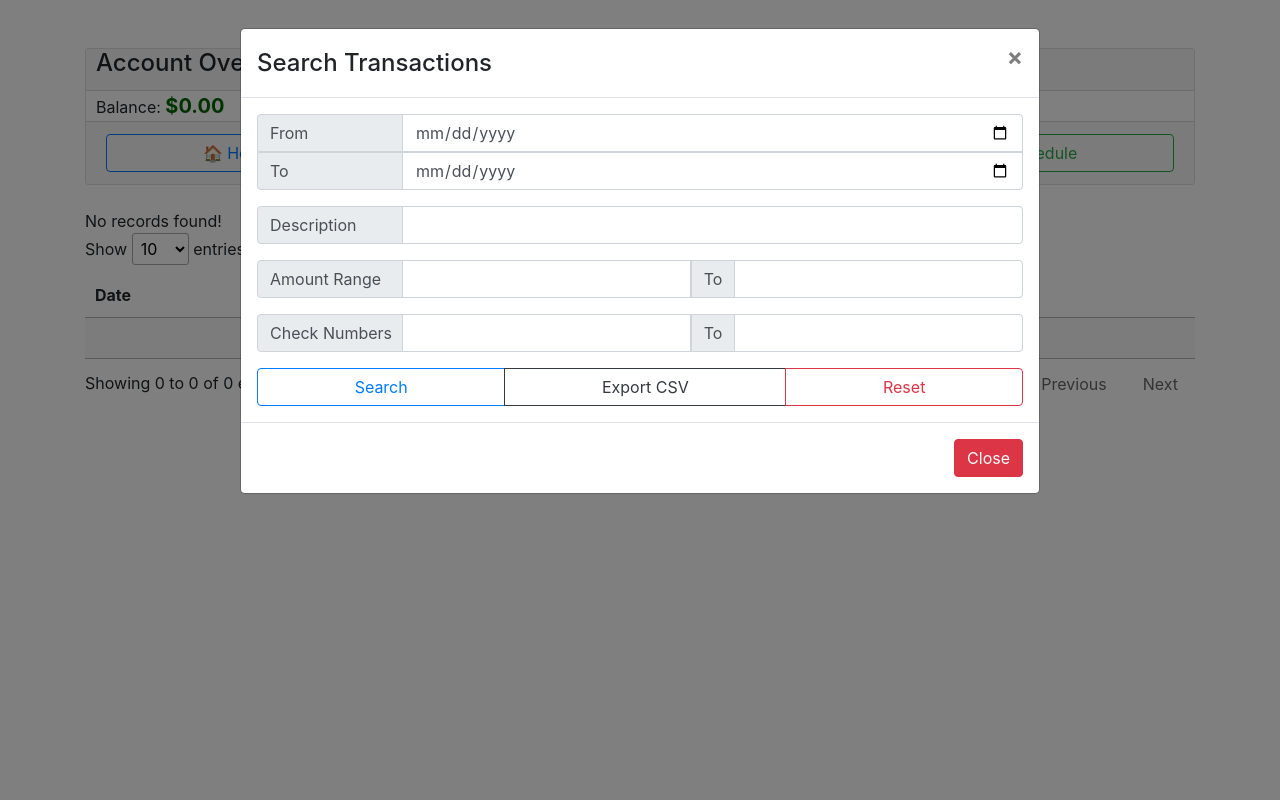
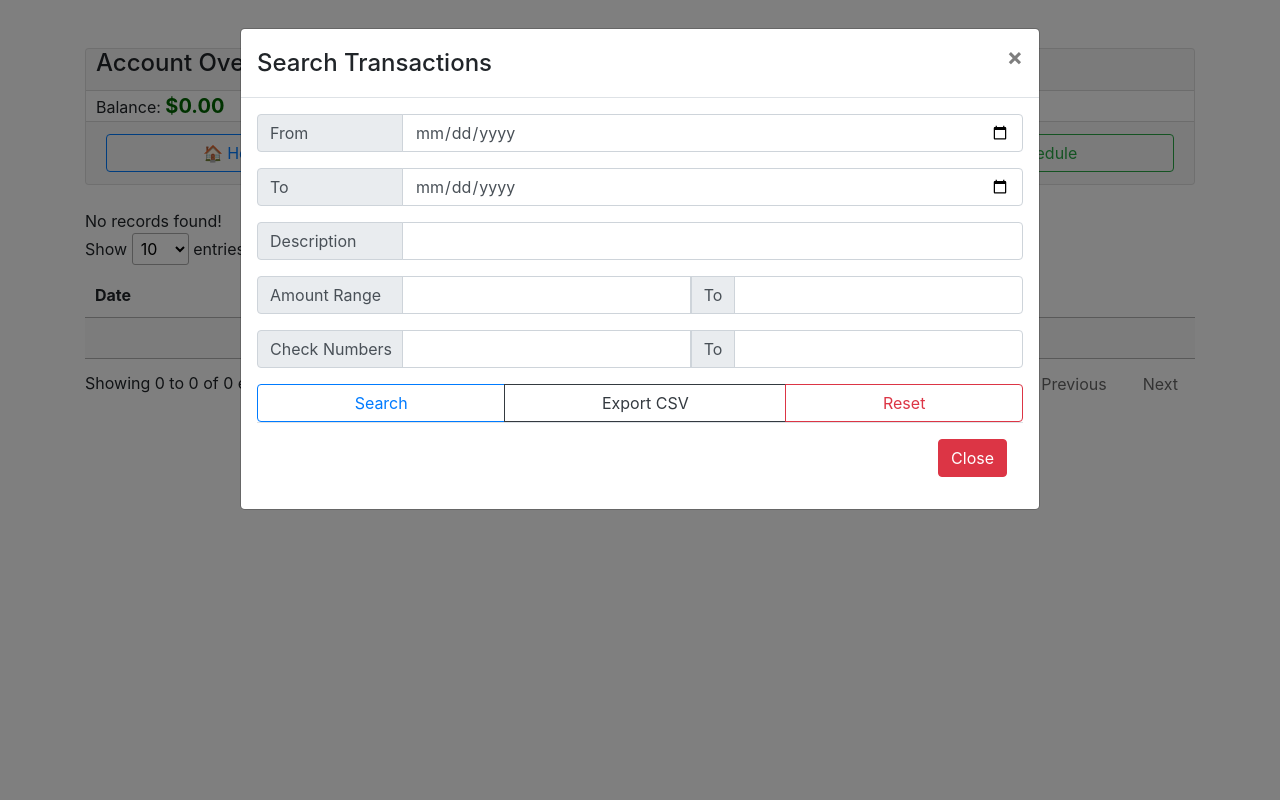
Before and after one commit to chris5h/Checkbook, a PHP site: page / in a window 1280 px wide, after a click on "🔍 Search". Run offline with PHP 8.4, Linux system fonts and the light colour scheme; data that the repository does not hold is empty; some libraries are stand-ins or nearby versions.

Commit message:
Fixed search CSS

```diff
--- a/cb.js
+++ b/cb.js
@@ -101,6 +101,7 @@ function validateForm(){
     alert("From date must be less than or equal to To date.");
     return false;
   }
+  return true;
 }
 
 function exportCSV(){
--- a/index.php
+++ b/index.php
@@ -187,16 +187,18 @@ $balance = getBalance();
       <form method="post" id="search_form"  onsubmit="return validateForm()" >
         <input type="hidden" name="type" value="search">
         <div class="input-group" style="border-radius: 0px !important;">
+        <div class="input-group mb-3">
           <div class="input-group-prepend">
-            <span class="input-group-text date_header"  style="border-bottom-left-radius: 0px !important;">From</span>
+            <span class="input-group-text date_header">From</span>
           </div>
-          <input id="search_from" type="date" name="from" value="<?= $_POST['from'] ?>" class="form-control search_fields" style="border-bottom-right-radius: 0px !important;">
+          <input id="search_from" type="date" name="from" value="<?= $_POST['from'] ?>" class="form-control search_fields">
         </div>
-        <div class="input-group" style="margin-bottom: 1rem!important;">
+
+        <div class="input-group mb-3">
           <div class="input-group-prepend">
-            <span class="input-group-text date_header" style="border-top-left-radius: 0px !important;">To</span>
+            <span class="input-group-text date_header">To</span>
           </div>
-          <input id="search_to" type="date" name="to" value="<?= $_POST['to'] ?>" class="form-control search_fields" style="border-top-right-radius: 0px !important;">
+          <input id="search_to" type="date" name="to" value="<?= $_POST['to'] ?>" class="form-control search_fields">
         </div>
 
         <div class="input-group mb-3">
```
